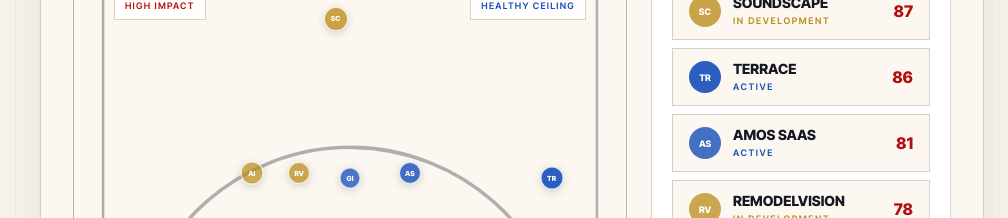
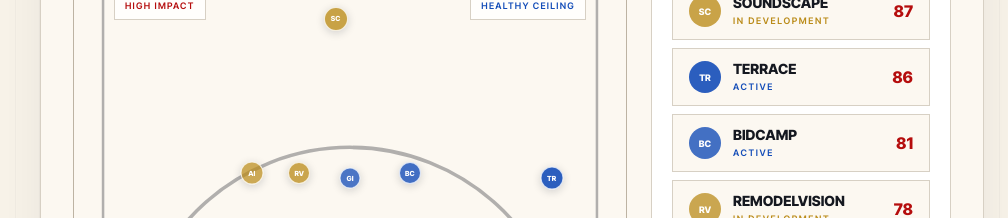
Before and after one commit to jakyeamos/portfolio, a React (Vite) app: page /projects in a window 1280 px wide. Shown: the part 1140-1358 px from the top of the page, without its empty margins (272-1280 px from the left). Built offline with nearby package versions, Linux system fonts and the light colour scheme; a web font is replaced by a local one.

Commit message:
Rename Amos SaaS to BidCamp

```diff
--- a/src/content/currentProjects.ts
+++ b/src/content/currentProjects.ts
@@ -90,9 +90,9 @@
       'The concept has real ceiling. The current gap is execution tempo, not lack of upside.',
   },
   {
-    slug: 'amos-saas',
-    title: 'Amos SaaS',
-    shortCode: 'AS',
+    slug: 'bidcamp',
+    title: 'BidCamp',
+    shortCode: 'BC',
     summary:
       'Government-contracting SaaS platform with v1.0 shipped — full-stack Next.js app built on Supabase and Stripe with active work toward v1.1 feature expansion.',
     trackerComment:
```
Also changed, not shown: .tracker/PROJECT_TRUTH.md, .tracker/truth-map.json.
